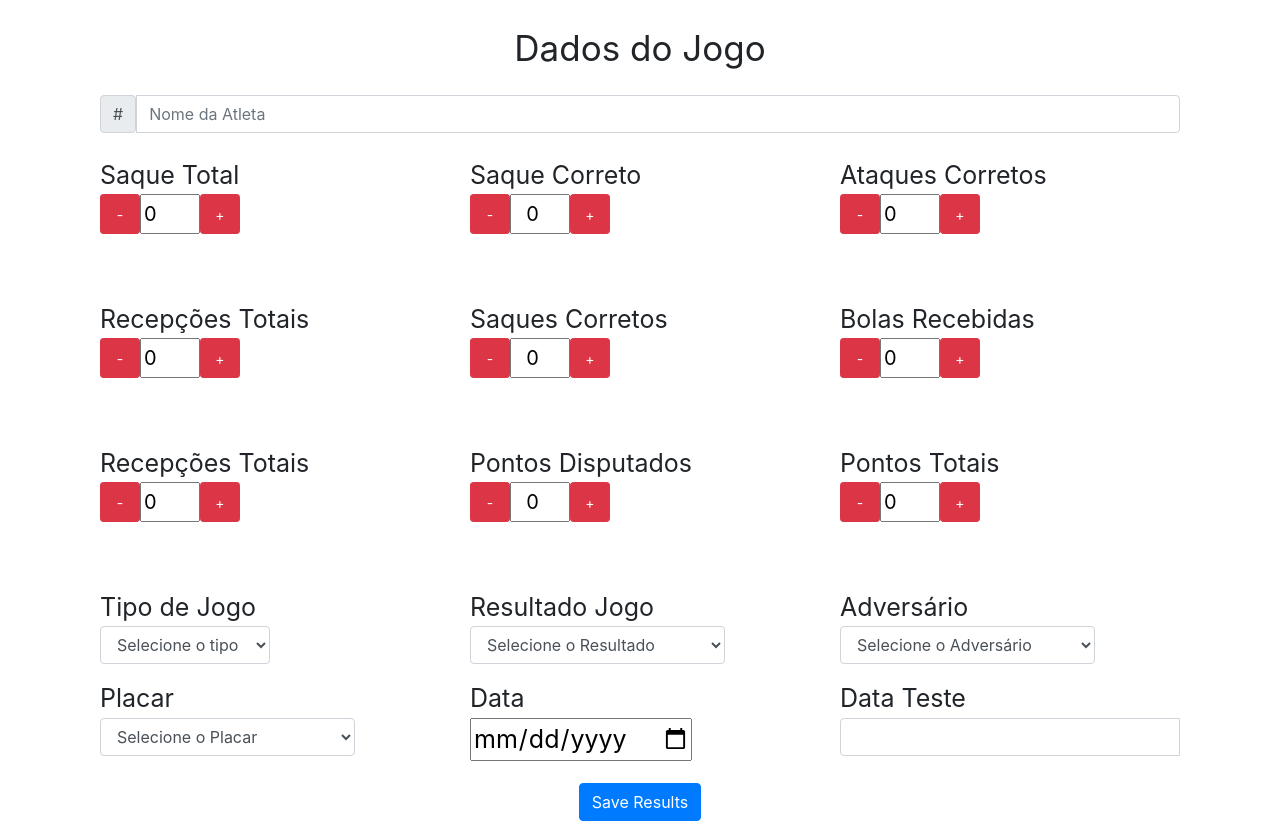
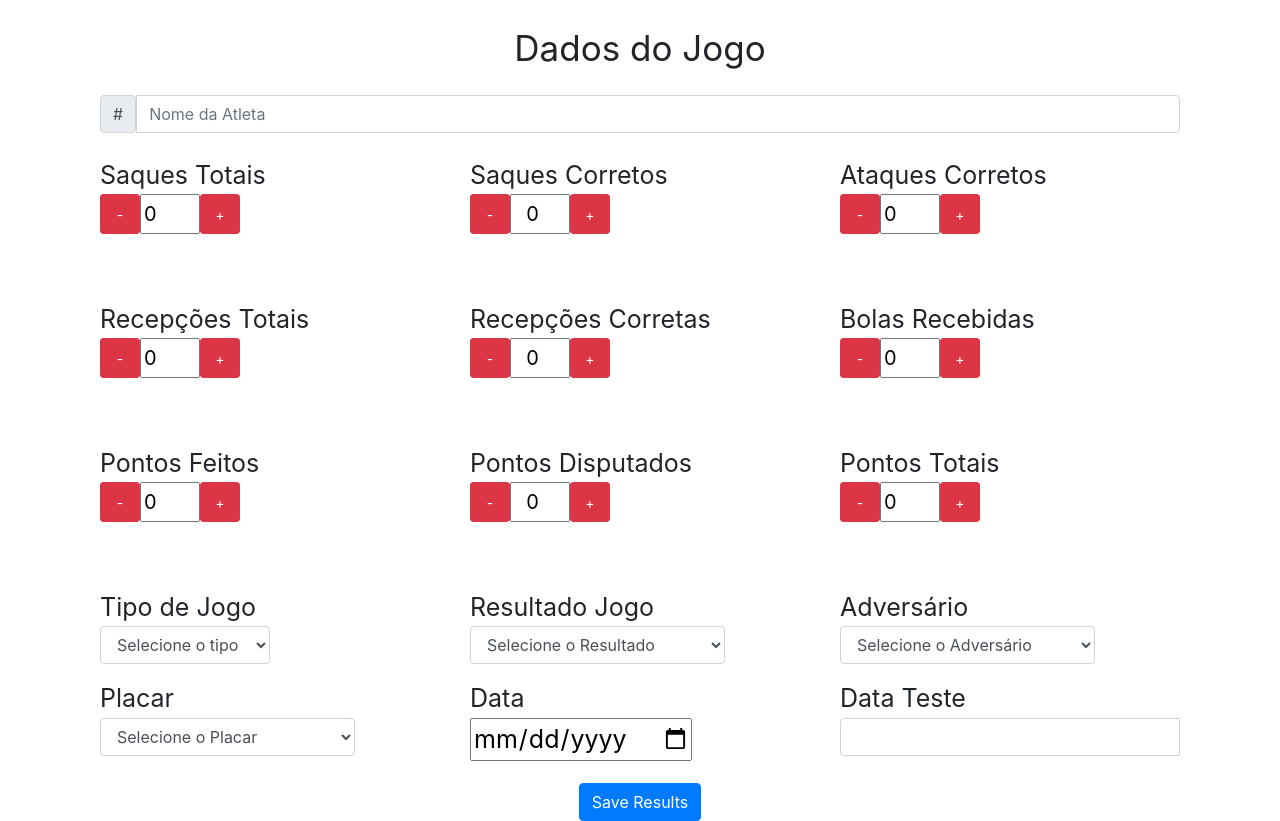
Before and after one commit to FelipePatitucci/app_scout, a Flask app: page /score in a window 1280 px wide. Shown: the part 56-877 px from the top of the page. Run offline with Flask 2, Linux system fonts and the light colour scheme; a user stored in the database is signed in; some libraries are stand-ins or nearby versions.

Commit message:
Ajustes Nomes

```diff
--- a/website/auth.py
+++ b/website/auth.py
@@ -49,7 +49,7 @@ def score():
         adv = request.form.get('adversario')
         jogo_result = request.form.get('jogo_result')
         data_jogo = request.form.get('data_jogo')
-        flash(f'Registro Adicionado com Sucesso!{pontos}{saque_correto}{atk_correto}?{jogo_tipo}{adv}{jogo_result}{atleta}{data_jogo}', category='sucess_creation')
+        flash(f'Registro Adicionado com Sucesso!', category='sucess_creation')
         return redirect(url_for('views.home'))
 
     return render_template('score.html', user=current_user)
--- a/website/templates/score.html
+++ b/website/templates/score.html
@@ -36,7 +36,7 @@
         class="col"
         style="top: 2px; width: 100%; font-size: 25px; text-align: left"
       >
-        Saque Total
+        Saques Totais
         <div class="form-group" style="display: inline-block; width: 100%">
           <button
             type="button"
@@ -82,7 +82,7 @@
       <!-- Saques Corretos -->
 
       <div class="col" style="top: 2px; font-size: 25px; text-align: left">
-        Saque Correto
+        Saques Corretos
         <div class="form-group" style="display: inline-block; width: 100%">
           <button
             type="button"
@@ -235,7 +235,7 @@
       <!-- Saques Corretos -->
 
       <div class="col" style="top: 2px; font-size: 25px; text-align: left">
-        Saques Corretos
+        Recepções Corretas
         <div class="form-group" style="display: inline-block; width: 100%">
           <button
             type="button"
@@ -343,7 +343,7 @@
         class="col"
         style="top: 2px; width: 100%; font-size: 25px; text-align: left"
       >
-        Recepções Totais
+        Pontos Feitos
         <div class="form-group" style="display: inline-block; width: 100%">
           <button
             type="button"
```
Also changed, not shown: website/database.db.
